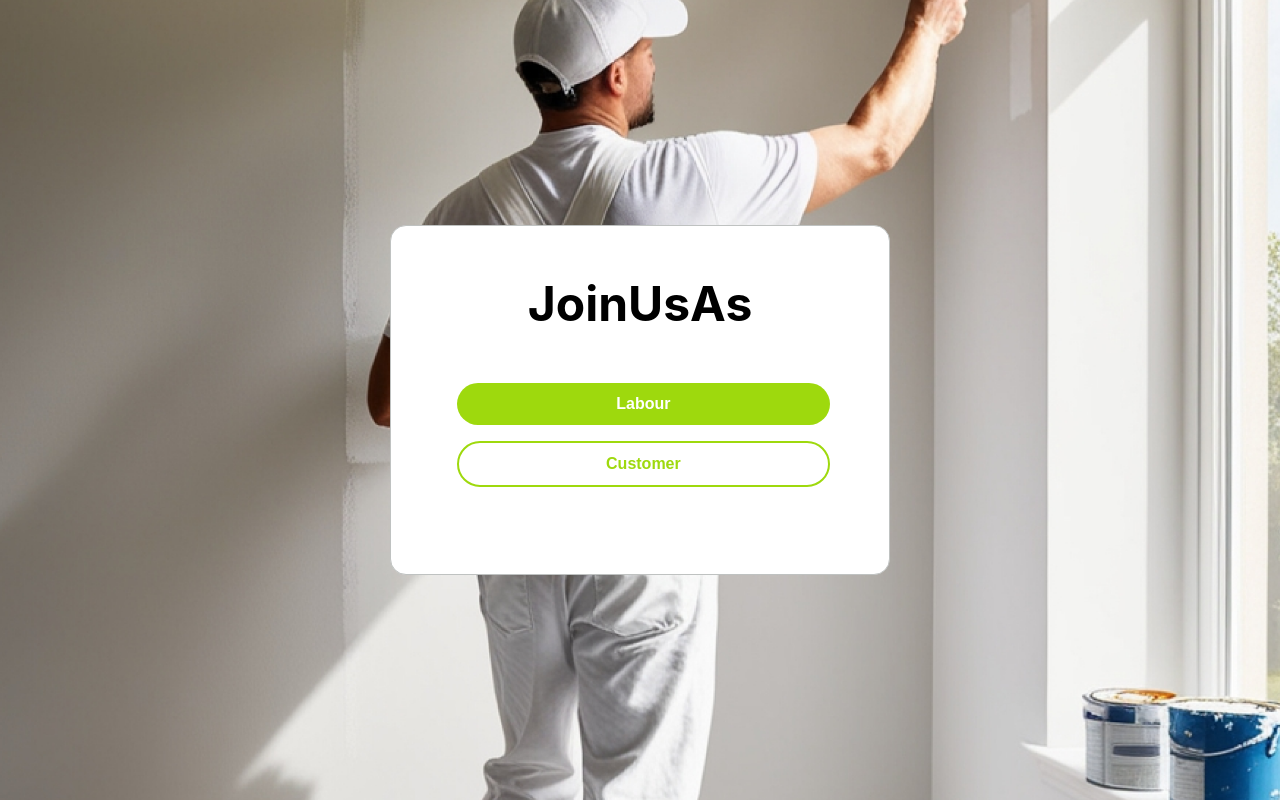
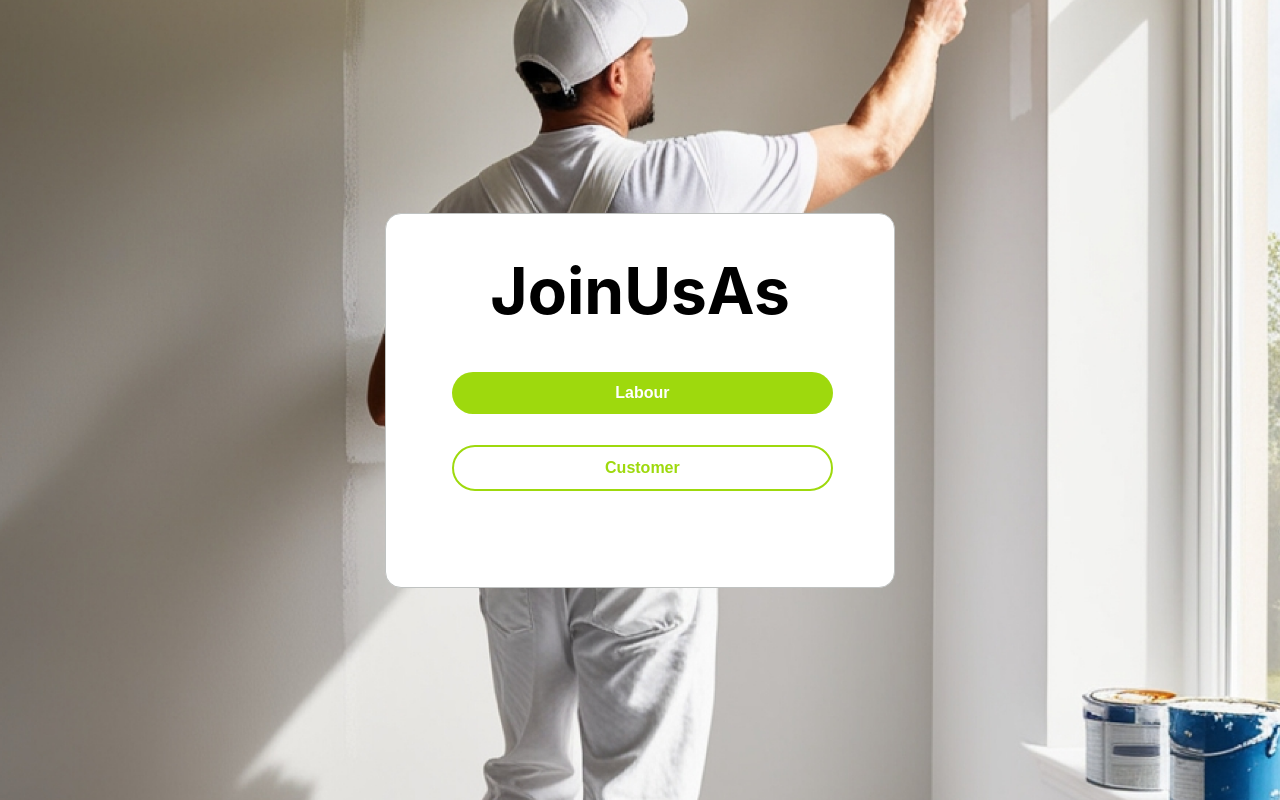
Before and after one commit to EssaHafeez/Work-Mingle, a React (Create React App) app: page /category in a window 1280 px wide. Built offline with nearby package versions, Linux system fonts and the light colour scheme.

Commit message:
SelectCategory Added

```diff
--- a/src/Pages/SelectCategory/SelectCategory.css
+++ b/src/Pages/SelectCategory/SelectCategory.css
@@ -18,17 +18,18 @@
   background-color: #fff;
   border-radius: 16px;
   border: 1px solid #bfc2c1;
-  height: 350px;
-  width: 500px;
+  height: 375px;/* change increase****/
+  width: 510px; /* change increase***/
   box-sizing: border-box;
 }
 
 .select-category-title {
-  margin-bottom: 50px;
+  margin-top: -20px;
+
   font-size: larger;
   color: #000;
   text-align: center;
-  font-size: x-large;
+  font-size:xx-large;
 }
 
 .login-signup-v2-button-first,
@@ -41,7 +42,7 @@
   align-items: center;
   justify-content: center;
   width: 80%;
-  padding: 12px 24px;
+  padding: 12px 22px;
   margin-left: 50px;
   border-radius: 1000px;
   font-size: 16px;
@@ -75,6 +76,7 @@
   color: #fff; /* White text */
   border: none;
   transition: background-color 0.25s, box-shadow 0.25s, border-color 0.25s;
+  margin-bottom: 15px;
 }
 
 .css-u25o92:hover {
@@ -84,6 +86,6 @@
 
 .login-signup-v2-disclaimer {
   margin-top: 40px;
-  font-size: 14px;
+  font-size: 24px;
   color: #3d463d;
 }
--- a/src/Pages/SelectCategory/SelectCategory.jsx
+++ b/src/Pages/SelectCategory/SelectCategory.jsx
@@ -1,7 +1,14 @@
 import React from 'react';
 import './SelectCategory.css';
+import { useNavigate } from 'react-router-dom';
 
 function SelectCategory() {
+
+  const navigate = useNavigate();
+
+    const goToLoginSignuppage = () => {
+    navigate('/loginsignup');
+  };
   return (
     <div className="select-category-container">
       <div className="select-category-box">
@@ -10,13 +17,13 @@ function SelectCategory() {
         </div>
         <div className="login-signup-v2">
           <div className="login-signup-v2-button-first">
-          <button className="css-u25o92">
+          <button  onClick={goToLoginSignuppage} className="css-u25o92">
               <span className='labour'>Labour</span>
             </button>
           </div>
           <div className="login-signup-v2-buttons">
-          <button className="css-1vj7isi">
-              <span >Customer</span>
+          <button onClick={goToLoginSignuppage} className="css-1vj7isi">
+              <span  >Customer</span>
             </button>
           </div>
 
```
